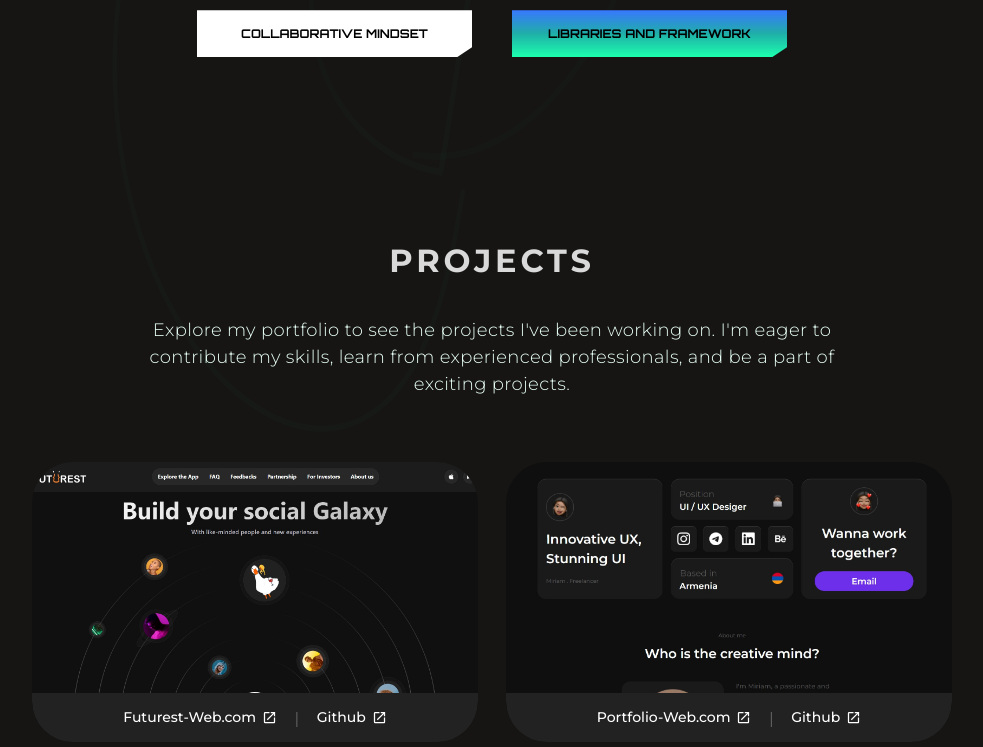
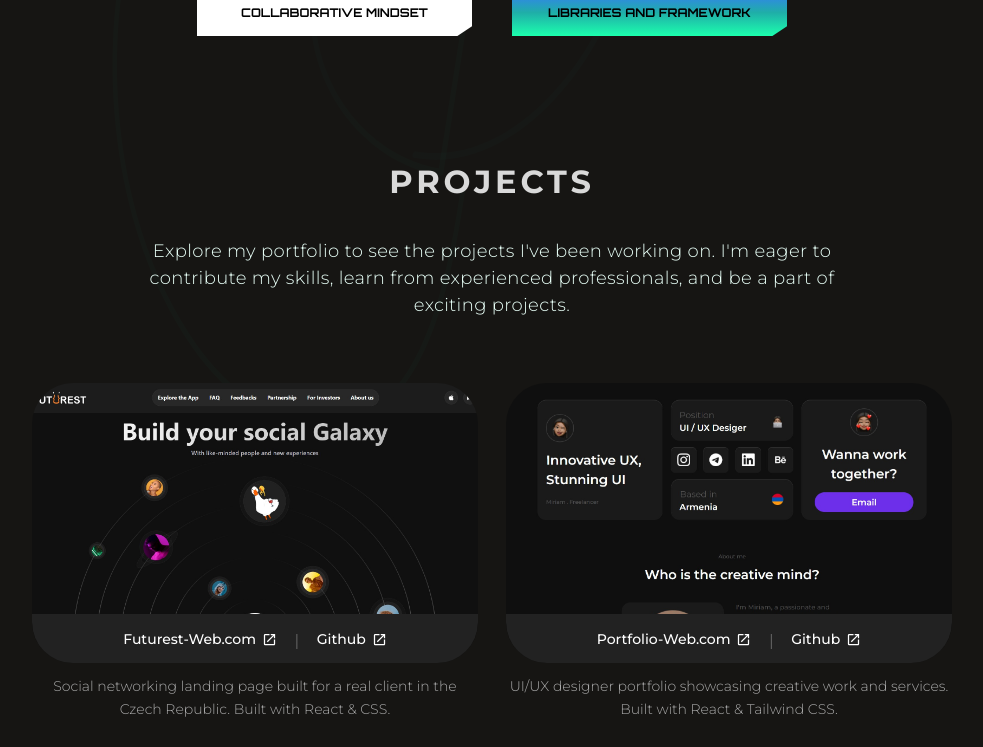
Before and after one commit to Sevanbabaxanloo/Portfolio, a Next.js app: page / in a window 1280 px wide. Shown: the part 2752-3499 px from the top of the page, without its empty margins (148-1131 px from the left). Built offline with nearby package versions, Linux system fonts and the light colour scheme.

Commit message:
add element

```diff
--- a/app/component/Projects.js
+++ b/app/component/Projects.js
@@ -8,28 +8,32 @@ const Projects = () => {
       img: "/futurest.jpg",
       link: "https://futurest-web.netlify.app/",
       githubLink: "https://github.com/Sevanbabaxanloo/Futurest-web",
-      git: "Github"
+        git: "Github",
+        descriptions: "Social networking landing page built for a real client in the Czech Republic. Built with React & CSS."
     },
     {
       text: "Portfolio-Web.com",
       img: "/Portfolio.jpg",
       link: "https://startling-gingersnap-074e1f.netlify.app/",
       githubLink: "https://github.com/Sevanbabaxanloo/Ui-Ux-Portfolio/tree/master",
-      git: "Github"
+      git: "Github",
+      descriptions: "UI/UX designer portfolio showcasing creative work and services. Built with React & Tailwind CSS."
     },
     {
       text: "web3-web.com",
       img: "/web-3.jpg",
       link: "https://web-333.netlify.app/",
-      githubLink: "https://github.com/Sevanbabaxanloo/Web-3/commit/bc473be1980758fb358f1d239e965c2c48f58162",
-      git: "Github"
+      githubLink: "https://github.com/Sevanbabaxanloo/Web-3",
+      git: "Github",
+      descriptions: "NFT project launch agency site with bold visual design. Built with React & Tailwind CSS."
     },
     {
       text: "Todo-Web.com",
       img: "/todo.jpg",
       link: "https://todo-applists.netlify.app/",
       githubLink: "https://github.com/Sevanbabaxanloo/Todo-app/tree/master",
-      git: "Github"
+      git: "Github",
+      descriptions: "Task manager app with add, edit, delete and complete functionality. Built with React & local state."
     },
   ];
 
@@ -52,26 +56,19 @@ const Projects = () => {
           </div>
         </div>
 
-        <div className="grid w-full max-w-[920px] grid-cols-2 grid-rows-2 gap-[28px] justify-items-center max-lg:w-[700px] max-md:w-[91.146vw] max-sm:grid-cols-1 max-sm:grid-rows-4">
+        <div className="grid w-full max-w-[920px] grid-cols-2 gap-[28px] justify-items-center max-lg:w-[700px] max-md:w-[91.146vw] max-sm:grid-cols-1">
           {object.map((item, index) => (
-            <div
-              key={index}
-              className="w-full h-[280px] rounded-[41px] bg-cover bg-center overflow-hidden max-lg:h-[208px] max-md:h-[240px] max-md:rounded-[22px] max-sm:h-[300px]"
-              style={{ backgroundImage: `url(${item.img})` }}
-            >
-              <div className="flex flex-col items-end relative h-full">
-                <div className="bg-[#222222] w-full h-[50px] absolute bottom-[-1px] rounded-b-[41px] max-lg:h-[40px] max-md:rounded-b-[22px] max-sm:h-[60px]">
+            <div key={index} className="w-full flex flex-col gap-[12px]">
+              <div className="w-full h-[280px] rounded-[41px] bg-cover bg-center overflow-hidden max-lg:h-[208px] max-md:h-[240px] max-md:rounded-[22px] max-sm:h-[300px] relative" style={{ backgroundImage: `url(${item.img})` }}>
+                <div className="bg-[#222222] w-full h-[50px] absolute bottom-[-1px] rounded-b-[41px] max-lg:h-[40px] max-md:rounded-b-[22px] max-sm:h-[60px] z-20">
                   <div className="flex items-center justify-center gap-[16px] w-full h-full px-[8px]">
-
                     <a href={item.link} target="_blank" rel="noreferrer" className="flex items-center gap-[6px]">
                      <p className="text-[#fff] text-[14px] font-montserrat font-[500] max-md:text-[10px] truncate">
                        {item.text}
                      </p>
                       <MdOutlineOpenInNew className="text-[#fff] text-[15px] shrink-0" />
                     </a>
-
                       {item.githubLink && <span className="text-[#666] text-[14px]">|</span>}
-
                       {item.githubLink && (
                       <a href={item.githubLink} target="_blank" rel="noreferrer" className="flex items-center gap-[6px]">
                         <p className="text-[#fff] text-[14px] font-montserrat font-[500] max-md:text-[10px]">
@@ -80,14 +77,15 @@ const Projects = () => {
                         <MdOutlineOpenInNew className="text-[#fff] text-[15px] shrink-0" />
                       </a>
                     )}
-
                   </div>
                 </div>
               </div>
+                <p className="text-[#aaa] text-[14px] font-montserrat font-[300] leading-relaxed text-center px-[8px] max-md:text-[12px] max-sm:text-[18px]">
+                  {item.descriptions}
+                </p>
               </div>
             ))}
           </div>
-
         </div>
       </div>
     );
--- a/app/component/Tools.js
+++ b/app/component/Tools.js
@@ -74,9 +74,7 @@ const Tools = () => {
           </div>
           <div className="w-[760px] text-center max-md:w-full">
             <p className="text-[18px] text-[#E8FFF7] font-[100] tracking-[0.36px] font-montserrat max-md:tracking-[0.32px] max-sm:text-[16px]">
-              Passionate about creating user-friendly and visually appealing
-              websites, I'm on the exciting journey of turning my coding skills
-              into impactful web experiences. Proficient in
+              My core tech stack — the tools I use daily to build fast, responsive, and visually polished web interfaces.
             </p>
           </div>
         </div>
```
Lines whose indentation alone changed are shown as unchanged.
